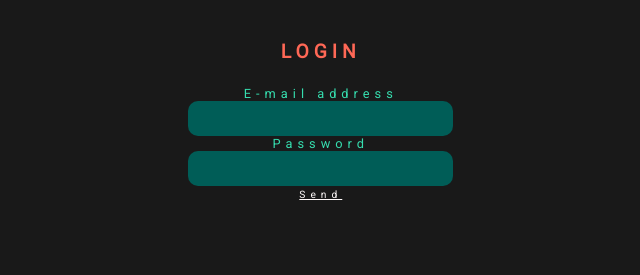
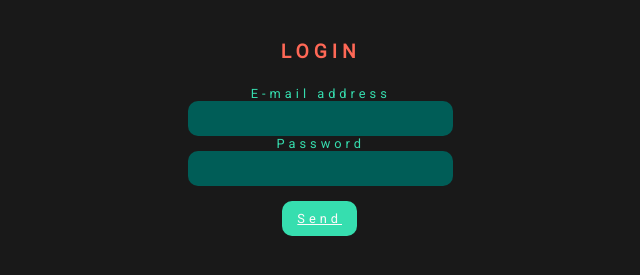
Before and after one commit to Doftgrahn/lyricThatNow, a plain HTML site: page login.html in a window 1280 px wide. Shown: the part 273-548 px from the top of the page, without its empty margins (332-972 px from the left). Drawn offline with nearby package versions, Linux system fonts and the light colour scheme.

Commit message:
cheang login page and change littel homescc

```diff
--- a/login.css
+++ b/login.css
@@ -4,21 +4,12 @@ body{
     background: #191919;
     height: 800px;
     font-family: 'Roboto', sans-serif;
-    /*filter:blur(1px);
-    -o-filter:blur(1px);
-    -ms-filter:blur(1px);
-    -moz-filter:blur(1px);
-    -webkit-filter:blur(1px);*/
+
 }
     #wrapper{
         color: #36deaf;
         flex-direction: column;
         position: absolute;
-        /*background-image: linear-gradient(#140a25, #5a142a);
-        background-color: #d9868a;*/
-
-       /* border: 3px solid #ea6169;
-        /*box-shadow: 30px 30px black;*/
         top: 15%;
         left: 32%;
         right: 30%;
@@ -27,7 +18,7 @@ body{
         border-radius: 10px;
         text-align: center;
         outline: none;
-        letter-spacing: 5px;
+        letter-spacing: 4px;
         font-size: 0.8em;
     }
     h1 {
@@ -57,38 +48,23 @@ body{
         color: #fffafa;
 		position: relative;
 		margin-top: 15px;
-        font-size: .8em;
+        font-size: 1em;
         border-radius: 10px;
         outline: none;
         padding: 5px;
-       /* border: 1px solid #444444;*/
-        border-radius: 5px;
         width: 30%;
-       /* opacity: 0.6;
-        cursor: not-allowed;*/
-        border-radius: 5px;
+
 	}
-	/*#speakerPic {
-        position: relative;
-        top: 20px;
-        width: 280px;
-         left: 40%;
-        height: 300px;
-        margin: 0 auto;
-        padding: 20px;
-        box-sizing: border-box;
-
-      }*/
-
     .sami-thumbnail-div img{
         width: 25%;
 
     }
-   button{
+    .sami{
         background-color: #36deaf;
-        border: none;
-        color:#fffafa;
-        font-size: 0.8em;
-        margin: 10px;
-
+        padding: 10px;
+        margin: 15px;
+        position: fixed;
+        right: 45%;
+        border-radius: 10px;
+        outline: none;
     }
--- a/login.html
+++ b/login.html
@@ -22,7 +22,7 @@
       <input type="email" class="email" required>
       <div class="placeholder">Password</div>
       <input type="password" class="password" required>
-     <a href="index.html" id="submit">Send</a>
+   <div class="sami"  ><a href="index.html" id="submit">Send</a></div>
 
     </form>
    <!-- <div class="centeralign">
--- a/src/styles/home.css
+++ b/src/styles/home.css
@@ -4,7 +4,7 @@ html {
 
 * {
   font-family: 'Roboto', sans-serif;
-  font-size: 20px;
+  font-size: 13px;
   box-sizing: border-box;
 }
 
@@ -19,7 +19,7 @@ main {
 
 main h1 {
   font-family: 'Bungee Inline', cursive;
-  font-size: 1em;
+  font-size: 1.6em;
   position: relative;
   z-index: 1;
   top: 200px;
@@ -255,7 +255,7 @@ label {
   min-height: 300px;
   margin: 22px;
   transition: 0.5s ease;
-  border-bottom: 5px solid #ea6169;
+  border-bottom: 1.2px solid #ea6169;
 }
 
 .output {
```
